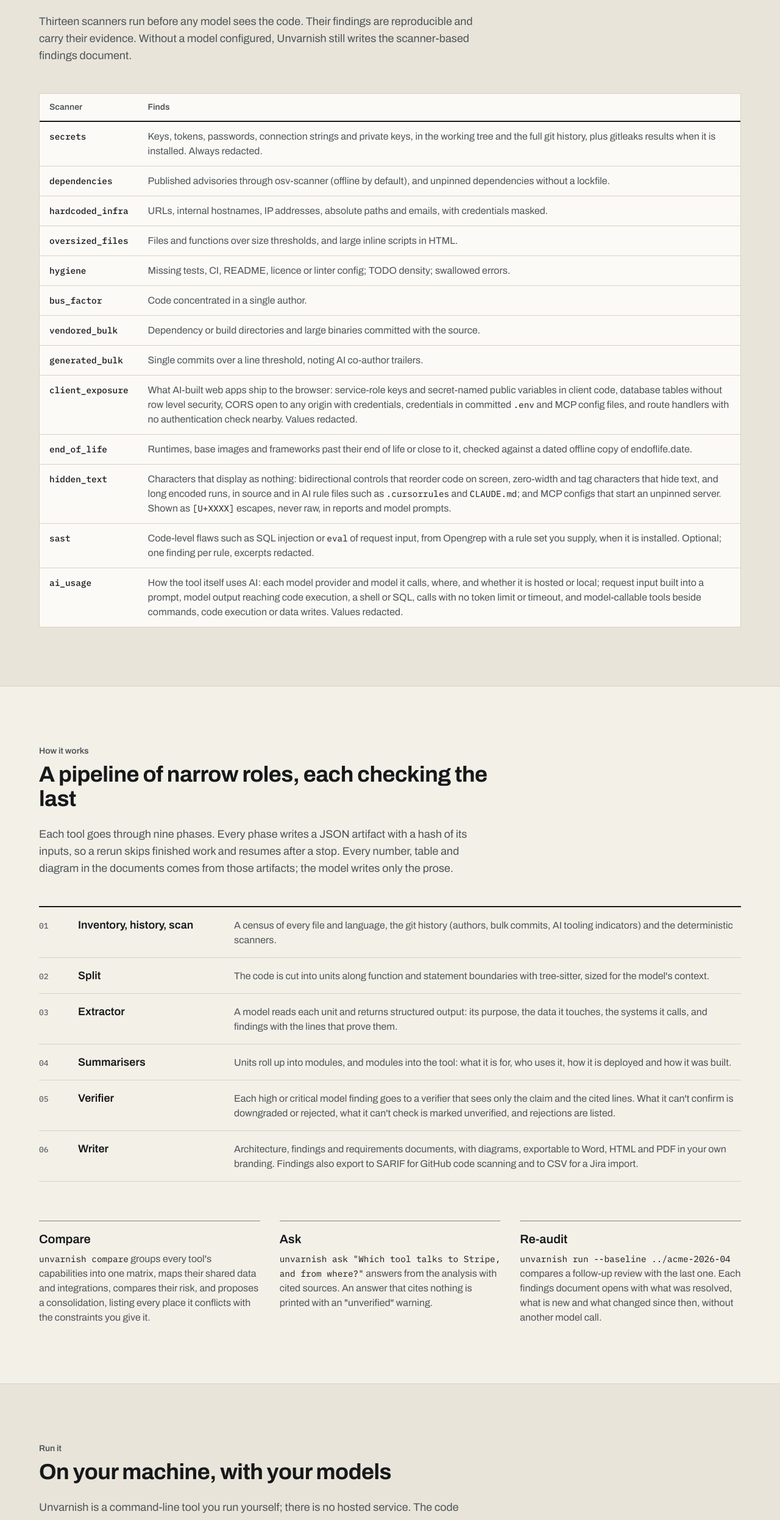
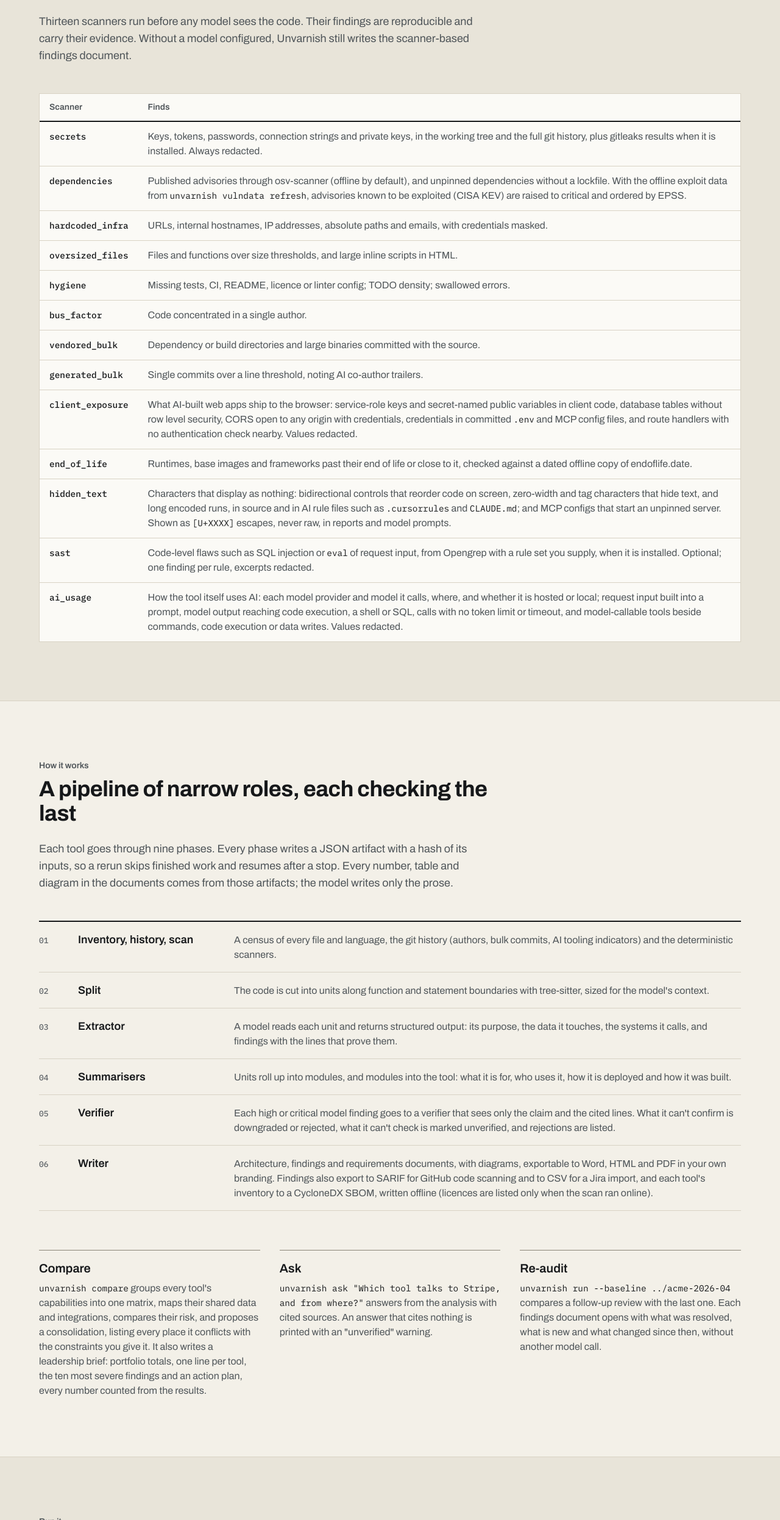
Before and after one commit to Bonham-Technologies/unvarnish, a plain HTML site: page site/index.html in a window 1280 px wide. Shown: the part 1611-4104 px from the top of the page at 61% size. Drawn offline with Linux system fonts and the light colour scheme.

Commit message:
docs(site): name this week's features on unvarnish.tech (UNVAR-118)
The dependencies row names the offline KEV and EPSS exploit data, the
writer step names the CycloneDX SBOM (licences only when the scan ran
online), and the Compare card names the leadership brief. hidden_text and
ai_usage were already in the scanner table. A site test now requires all
of these terms on the home page.

Co-Authored-By: Claude Opus 5.5 <noreply@anthropic.com>
Signed-off-by: Claude <noreply@anthropic.com>

```diff
--- a/site/index.html
+++ b/site/index.html
@@ -125,7 +125,7 @@
                     <thead><tr><th scope="col">Scanner</th><th scope="col">Finds</th></tr></thead>
                     <tbody>
                         <tr><td><code>secrets</code></td><td>Keys, tokens, passwords, connection strings and private keys, in the working tree and the full git history, plus gitleaks results when it is installed. Always redacted.</td></tr>
-                        <tr><td><code>dependencies</code></td><td>Published advisories through osv-scanner (offline by default), and unpinned dependencies without a lockfile.</td></tr>
+                        <tr><td><code>dependencies</code></td><td>Published advisories through osv-scanner (offline by default), and unpinned dependencies without a lockfile. With the offline exploit data from <code>unvarnish vulndata refresh</code>, advisories known to be exploited (CISA KEV) are raised to critical and ordered by EPSS.</td></tr>
                         <tr><td><code>hardcoded_infra</code></td><td>URLs, internal hostnames, IP addresses, absolute paths and emails, with credentials masked.</td></tr>
                         <tr><td><code>oversized_files</code></td><td>Files and functions over size thresholds, and large inline scripts in HTML.</td></tr>
                         <tr><td><code>hygiene</code></td><td>Missing tests, CI, README, licence or linter config; TODO density; swallowed errors.</td></tr>
@@ -177,7 +177,8 @@
                     <span class="step-text">Architecture, findings and requirements documents,
                     with diagrams, exportable to Word, HTML and PDF in your own branding.
                     Findings also export to SARIF for GitHub code scanning and to CSV for a
-                    Jira import.</span></li>
+                    Jira import, and each tool's inventory to a CycloneDX SBOM, written offline
+                    (licences are listed only when the scan ran online).</span></li>
             </ol>
             <div class="grid three after-steps">
                 <article class="card">
@@ -185,7 +186,9 @@
                     <p><code>unvarnish compare</code> groups every tool's capabilities into one
                         matrix, maps their shared data and integrations, compares their risk, and
                         proposes a consolidation, listing every place it conflicts with the
-                        constraints you give it.</p>
+                        constraints you give it. It also writes a leadership brief: portfolio
+                        totals, one line per tool, the ten most severe findings and an action
+                        plan, every number counted from the results.</p>
                 </article>
                 <article class="card">
                     <h3>Ask</h3>
```
Also changed, not shown: 1 other file.
